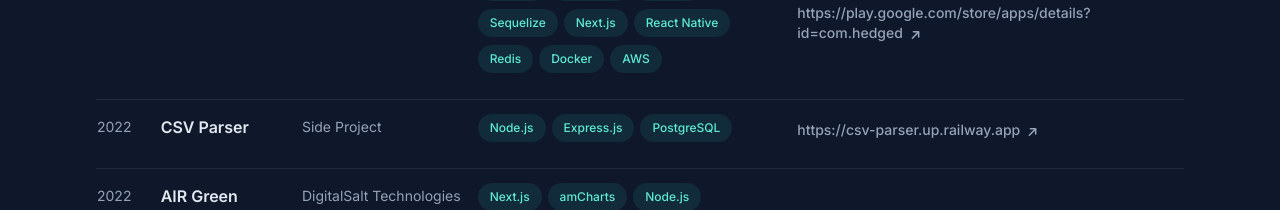
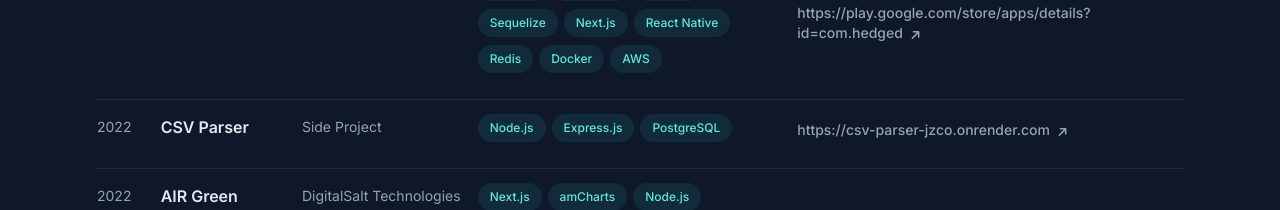
Before and after one commit to AbhishekKolge/portfolio-website, a Next.js app: page /archive in a window 1280 px wide. Shown: the part 1301-1511 px from the top of the page. Built offline with nearby package versions, Linux system fonts and the light colour scheme.

Commit message:
Update data.js

```diff
--- a/src/app/archive/data.js
+++ b/src/app/archive/data.js
@@ -113,7 +113,7 @@
     name: 'CSV Parser',
     company: 'Side Project',
     tags: ['Node.js', 'Express.js', 'PostgreSQL'],
-    links: ['https://csv-parser.up.railway.app'],
+    links: ['https://csv-parser-jzco.onrender.com'],
   },
   {
     id: 11,
```
